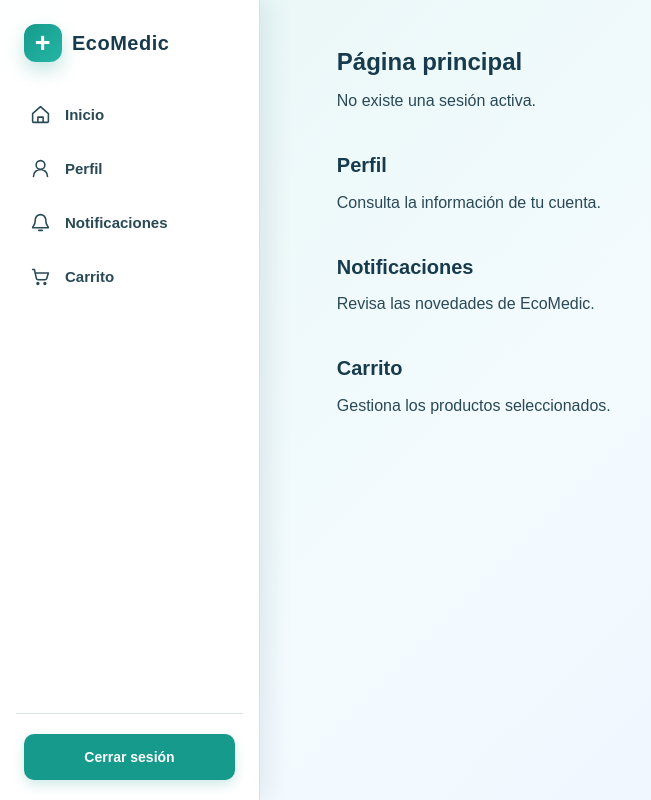
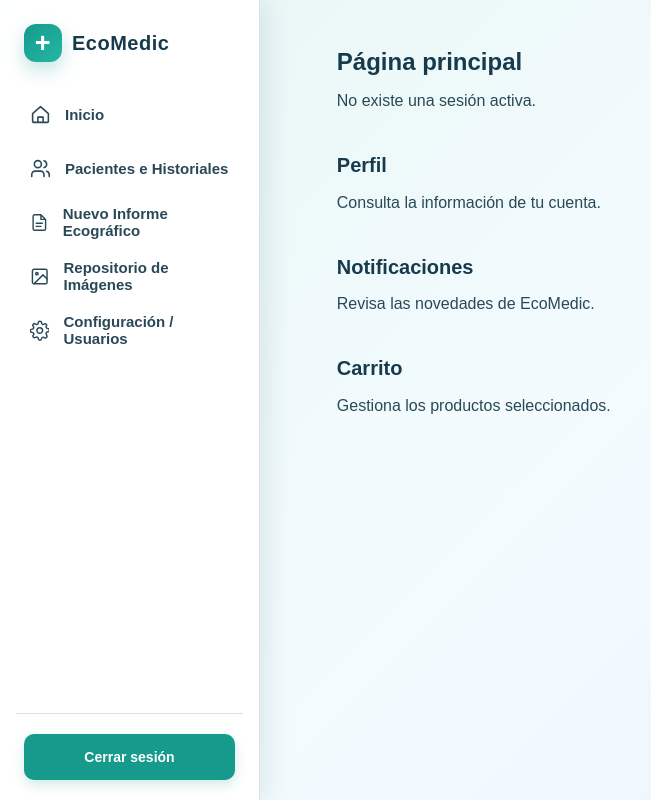
Before and after one commit to Emsof26/web-ecomedic, a React (Vite) app in the folder web-comedic/: page / in a window 1280 px wide. Shown: the whole page, without its empty margins (0-651 px from the left). Built offline with nearby package versions, Linux system fonts and the light colour scheme.

Commit message:
Se ajusto el Navbar al prototipo de EcoMedic

```diff
--- a/web-comedic/src/components/navigation/Navbar.tsx
+++ b/web-comedic/src/components/navigation/Navbar.tsx
@@ -5,12 +5,10 @@ import type { User } from "../../types/auth";
 
 import "./Navbar.css";
 
-
 interface NavbarProps {
   user: User | null;
   onLogout: () => void;
 }
-
 
 interface NavigationItemProps {
   href: string;
@@ -18,7 +16,6 @@ interface NavigationItemProps {
   onNavigate: () => void;
   children: ReactNode;
 }
-
 
 function NavigationItem({ href, label, onNavigate, children }: NavigationItemProps) {
   return (
@@ -29,7 +26,6 @@ function NavigationItem({ href, label, onNavigate, children }: NavigationItemPro
   );
 }
 
-
 function MenuIcon() {
   return (
     <svg aria-hidden="true" viewBox="0 0 24 24">
@@ -37,7 +33,6 @@ function MenuIcon() {
     </svg>
   );
 }
-
 
 function CloseIcon() {
   return (
@@ -47,7 +42,6 @@ function CloseIcon() {
   );
 }
 
-
 function HomeIcon() {
   return (
     <svg aria-hidden="true" viewBox="0 0 24 24">
@@ -56,35 +50,46 @@ function HomeIcon() {
   );
 }
 
-
-function UserIcon() {
+function PatientsIcon() {
   return (
     <svg aria-hidden="true" viewBox="0 0 24 24">
-      <path d="M20 21a8 8 0 0 0-16 0M12 13a5 5 0 1 0 0-10 5 5 0 0 0 0 10Z" />
+      <path d="M16 21v-2a4 4 0 0 0-4-4H6a4 4 0 0 0-4 4v2M9 11a4 4 0 1 0 0-8 4 4 0 0 0 0 8ZM22 21v-2a4 4 0 0 0-3-3.87M16 3.13a4 4 0 0 1 0 7.75" />
     </svg>
   );
 }
 
-
-function BellIcon() {
+function ReportIcon() {
   return (
     <svg aria-hidden="true" viewBox="0 0 24 24">
-      <path d="M18 9a6 6 0 0 0-12 0c0 7-3 7-3 9h18c0-2-3-2-3-9M14 21h-4" />
+      <path d="M14 2H6a2 2 0 0 0-2 2v16a2 2 0 0 0 2 2h12a2 2 0 0 0 2-2V8ZM14 2v6h6M8 13h8M8 17h6" />
     </svg>
   );
 }
 
-
-function CartIcon() {
+function ImageIcon() {
   return (
     <svg aria-hidden="true" viewBox="0 0 24 24">
-      <path d="M3 4h2l2.3 10.2a2 2 0 0 0 2 1.6h7.9a2 2 0 0 0 1.9-1.4L21 8H7M10 20a1 1 0 1 1-2 0 1 1 0 0 1 2 0ZM18 20a1 1 0 1 1-2 0 1 1 0 0 1 2 0Z" />
+      <rect x="3" y="3" width="18" height="18" rx="2" />
+      <circle cx="8.5" cy="8.5" r="1.5" />
+      <path d="m21 15-5-5L5 21" />
     </svg>
   );
 }
 
+function SettingsIcon() {
+  return (
+    <svg aria-hidden="true" viewBox="0 0 24 24">
+      <path d="M12 15.5a3.5 3.5 0 1 0 0-7 3.5 3.5 0 0 0 0 7Z" />
+      <path d="m19.4 15 .1.1a2 2 0 0 1-2.8 2.8l-.1-.1a2 2 0 0 0-3.4 1.4V19a2 2 0 0 1-4 0v-.1a2 2 0 0 0-3.4-1.4l-.1.1A2 2 0 0 1 3 14.8l.1-.1a2 2 0 0 0-1.4-3.4H1.5a2 2 0 0 1 0-4h.1A2 2 0 0 0 3 3.9l-.1-.1A2 2 0 0 1 5.7 1l.1.1a2 2 0 0 0 3.4-1.4V-.5a2 2 0 0 1 4 0v.1a2 2 0 0 0 3.4 1.4l.1-.1A2 2 0 0 1 19.5 3l-.1.1a2 2 0 0 0 1.4 3.4h.1a2 2 0 0 1 0 4h-.1a2 2 0 0 0-1.4 3.4Z" transform="translate(1 3)" />
+    </svg>
+  );
+}
 
-/** Menú lateral reutilizable para las vistas con sesión autenticada. */
+/**
+ * Menú lateral principal de EcoMedic.
+ * Su identidad visual sigue el prototipo: azul marino,
+ * blanco y naranja como color de acento.
+ */
 function Navbar({ user, onLogout }: NavbarProps) {
   const [isOpen, setIsOpen] = useState(false);
   const closeMenu = () => setIsOpen(false);
@@ -116,6 +121,7 @@ function Navbar({ user, onLogout }: NavbarProps) {
             <span className="sidebar__brand-mark" aria-hidden="true">+</span>
             <span>EcoMedic</span>
           </a>
+
           <button className="sidebar__close" type="button" aria-label="Cerrar menú" onClick={closeMenu}>
             <CloseIcon />
           </button>
@@ -125,19 +131,32 @@ function Navbar({ user, onLogout }: NavbarProps) {
           <NavigationItem href="#inicio" label="Inicio" onNavigate={closeMenu}>
             <HomeIcon />
           </NavigationItem>
-          <NavigationItem href="#perfil" label="Perfil" onNavigate={closeMenu}>
-            <UserIcon />
+
+          <NavigationItem href="#pacientes" label="Pacientes e Historiales" onNavigate={closeMenu}>
+            <PatientsIcon />
           </NavigationItem>
-          <NavigationItem href="#notificaciones" label="Notificaciones" onNavigate={closeMenu}>
-            <BellIcon />
+
+          <NavigationItem href="#nuevo-informe" label="Nuevo Informe Ecográfico" onNavigate={closeMenu}>
+            <ReportIcon />
           </NavigationItem>
-          <NavigationItem href="#carrito" label="Carrito" onNavigate={closeMenu}>
-            <CartIcon />
+
+          <NavigationItem href="#imagenes" label="Repositorio de Imágenes" onNavigate={closeMenu}>
+            <ImageIcon />
+          </NavigationItem>
+
+          <NavigationItem href="#configuracion" label="Configuración / Usuarios" onNavigate={closeMenu}>
+            <SettingsIcon />
           </NavigationItem>
         </nav>
 
         <div className="sidebar__footer">
-          {user && <p className="sidebar__user">{user.name}</p>}
+          {user && (
+            <div className="sidebar__user-info">
+              <span className="sidebar__user-name">{user.name}</span>
+              <span className="sidebar__user-role">{user.role}</span>
+            </div>
+          )}
+
           <button className="sidebar__logout" type="button" onClick={onLogout}>
             Cerrar sesión
           </button>
@@ -147,5 +166,4 @@ function Navbar({ user, onLogout }: NavbarProps) {
   );
 }
 
-
 export default Navbar;
```
